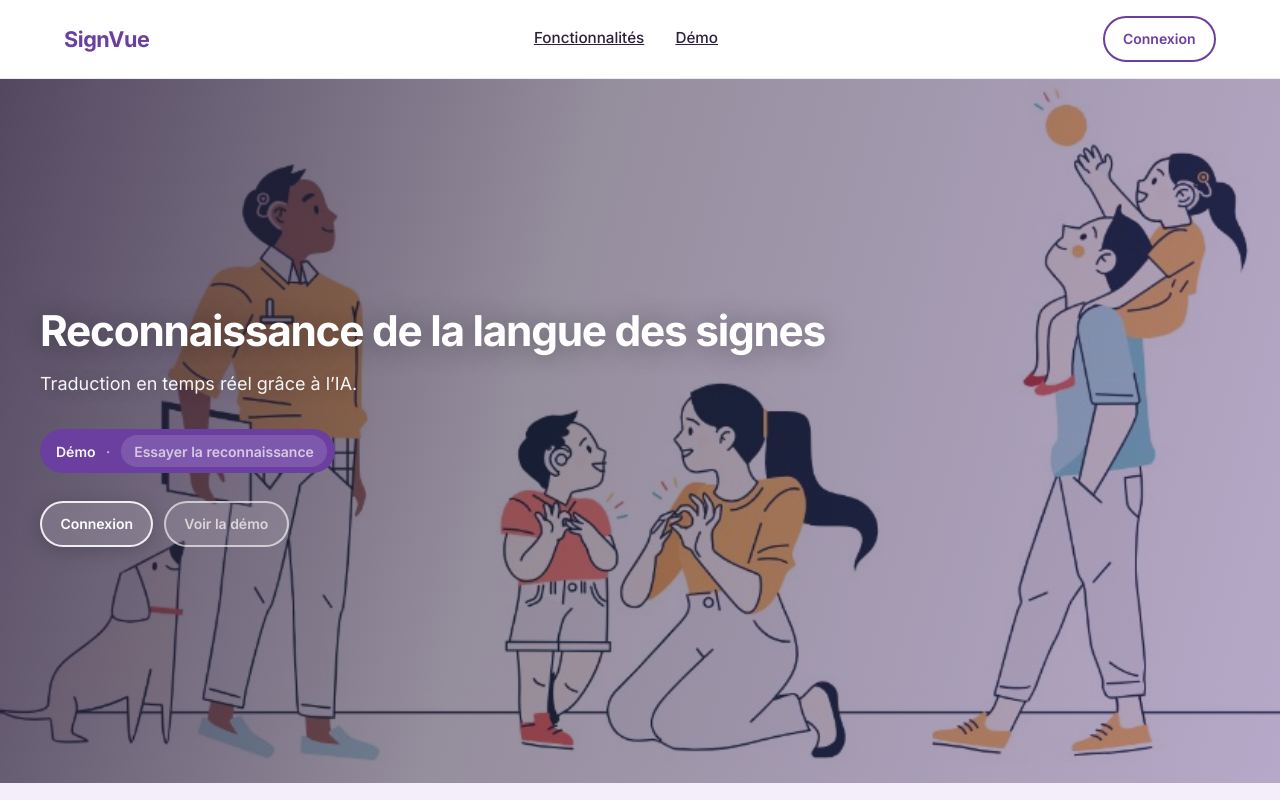
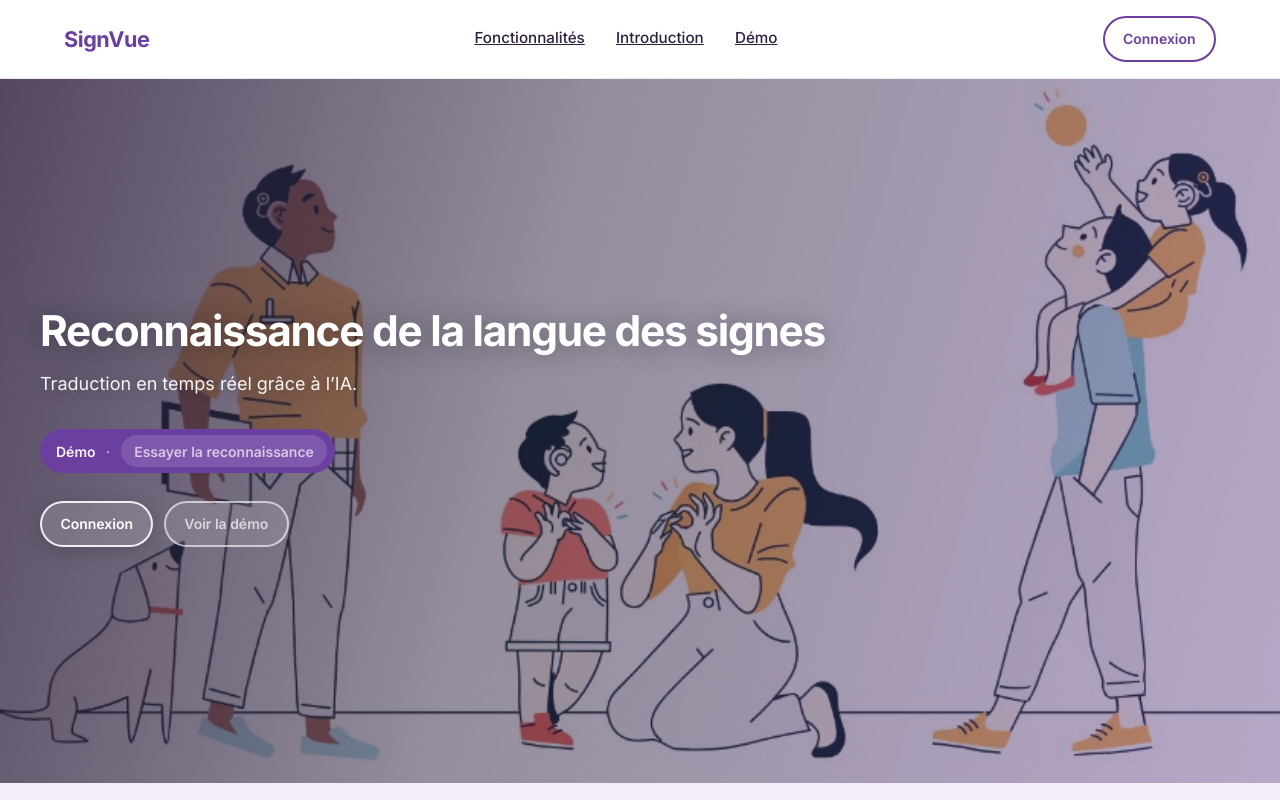
Before and after one commit to ikramhh/signvue-project, a plain HTML site: page frontend/index.html in a window 1280 px wide. Shown: the top 800 px of the page. Drawn offline with Linux system fonts and the light colour scheme.

Commit message:
mon premier push

```diff
--- a/frontend/index.html
+++ b/frontend/index.html
@@ -24,6 +24,7 @@
 
         <nav class="nav-main" aria-label="Navigation principale">
             <a href="#fonctionnalites" class="nav-item">Fonctionnalités</a>
+            <a href="#intro-session" class="nav-item">Introduction</a>
             <a href="#demo" class="nav-item">Démo</a>
         </nav>
 
```
